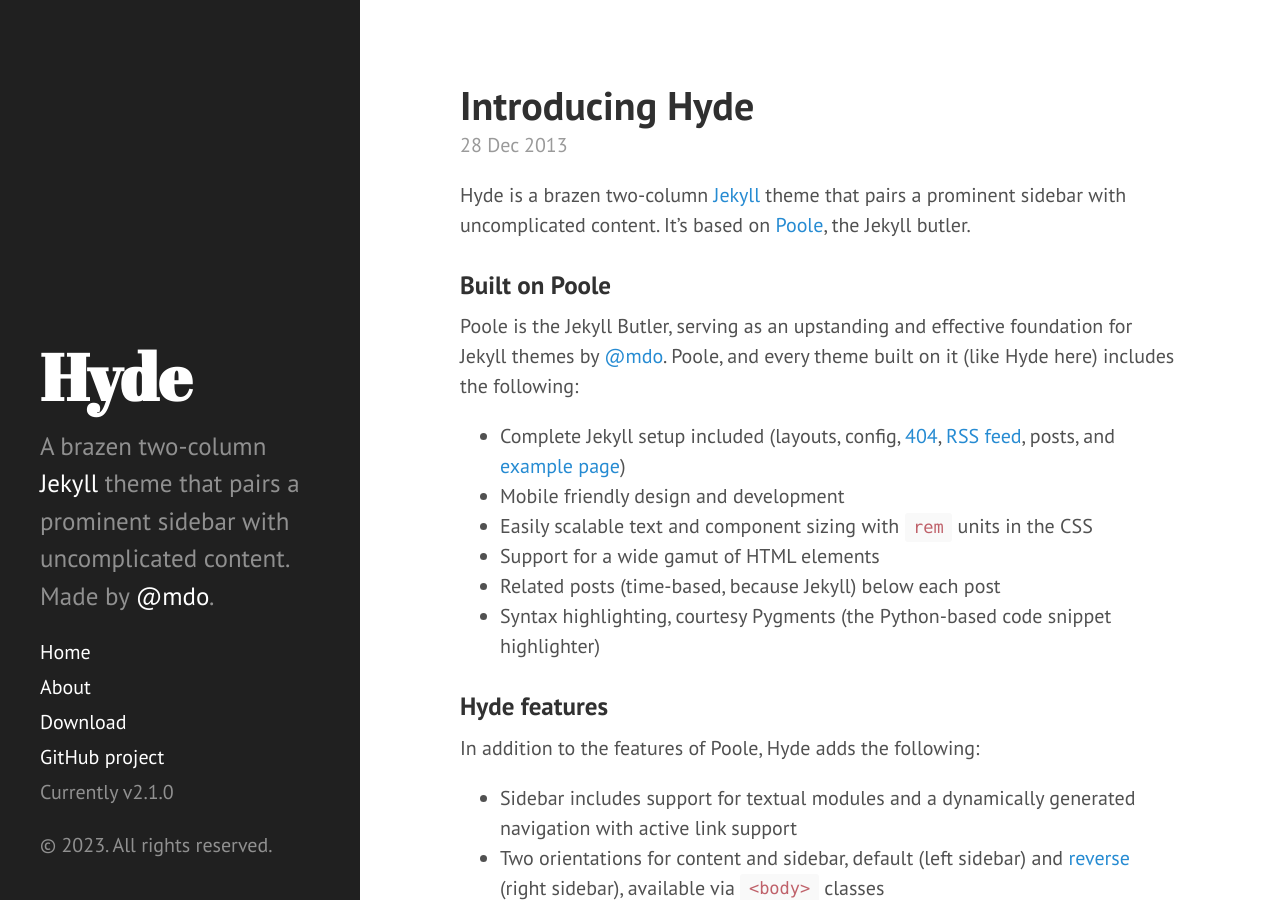
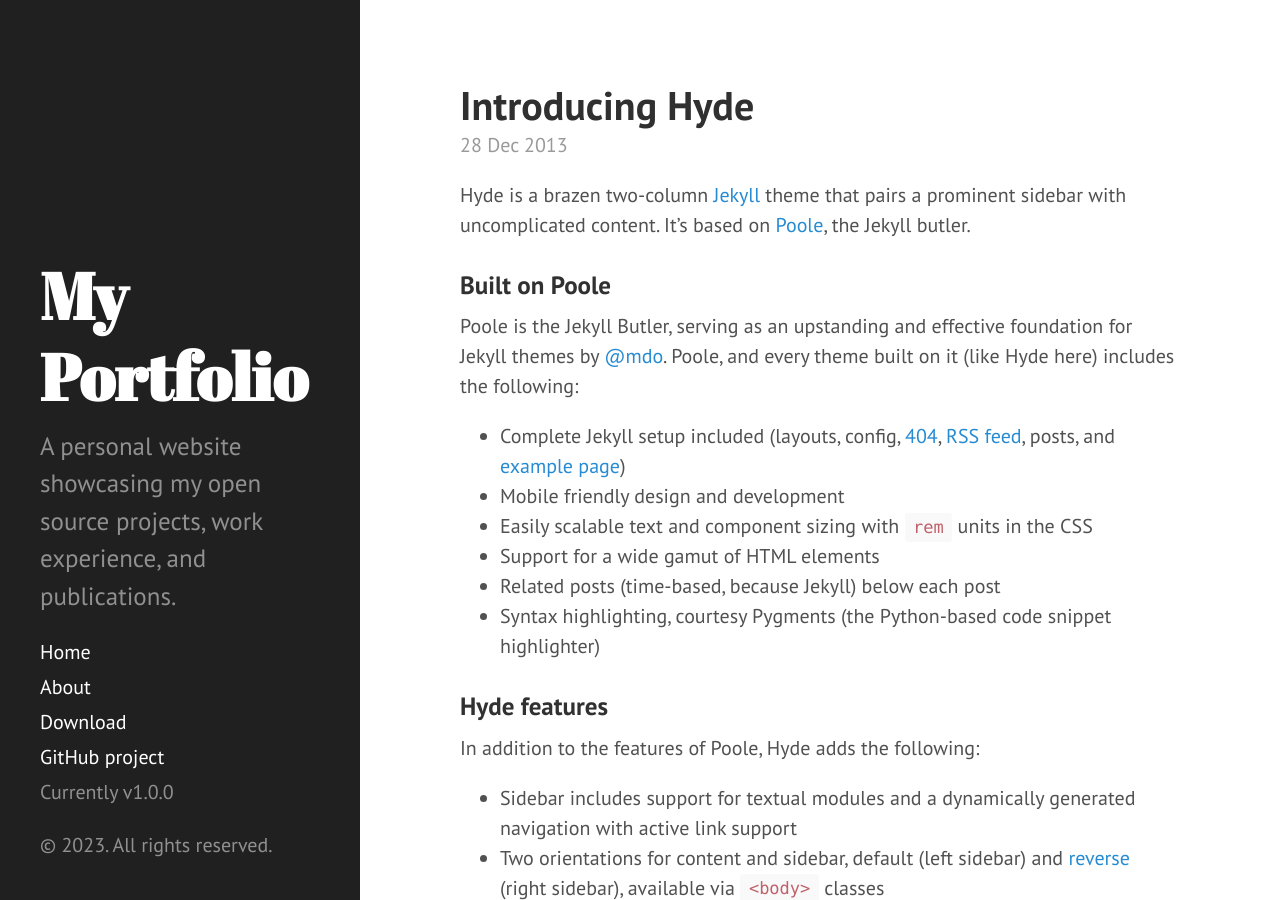
Before and after one commit to 97harsh/97harsh.github.io, a Jekyll site: the page built from index.html, in a window 1280 px wide and 900 px high. Built offline with Jekyll 4.4.1, drawn with Linux system fonts in a browser that asks for light colours; Markdown is read by kramdown in place of the engine named in the settings; the list of posts is cut into pages by our own code.

Commit message:
changes to config

```diff
--- a/_config.yml
+++ b/_config.yml
@@ -3,24 +3,24 @@
 highlighter:      pygments
 
 # Permalinks
-permalink:        pretty
+permalink:        /:year/:month/:day/:title/
 relative_permalinks: true
 
 # Setup
-title:            Hyde
-tagline:          'A Jekyll theme'
-description:      'A brazen two-column <a href="http://jekyllrb.com" target="_blank">Jekyll</a> theme that pairs a prominent sidebar with uncomplicated content. Made by <a href="https://twitter.com/mdo" target="_blank">@mdo</a>.'
-url:              http://hyde.getpoole.com
+title:            My Portfolio
+tagline:          'A collection of my open source projects and publications'
+description:      'A personal website showcasing my open source projects, work experience, and publications.'
+url:              https://97harsh.github.io
 baseurl:          /
 
 author:
-  name:           'Mark Otto'
-  url:            https://twitter.com/mdo
+  name:           'Harsh Sharma'
+  url:            https://97harsh.github.io
 
 paginate:         5
 
 # Custom vars
-version:          2.1.0
+version:          1.0.0
 
 github:
-  repo:           https://github.com/poole/hyde
+  repo:           https://github.com/97harsh
```
